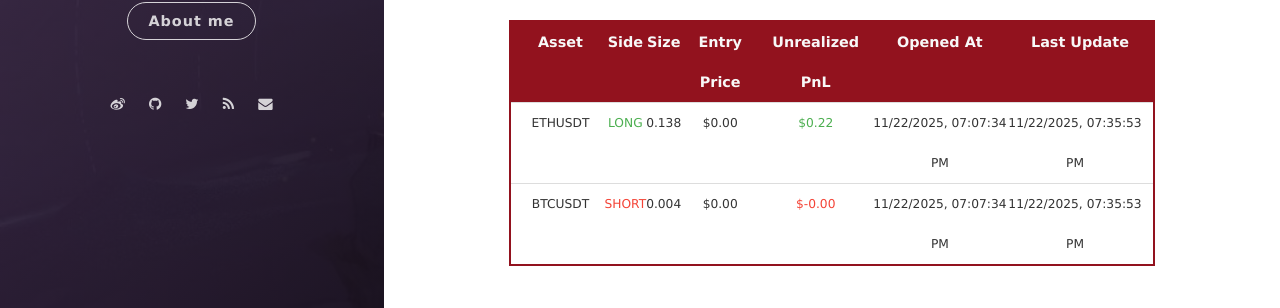
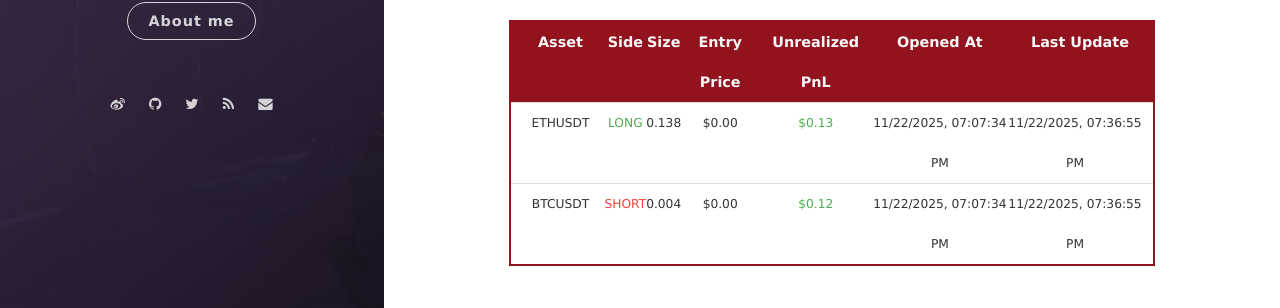
Before and after one commit to leeyegy/leeyegy.github.io, a Jekyll site: the page built from live-trading.html, in a window 1280 px wide and 945 px high. Shown: the part 579-887 px from the top of the window. Built offline with Jekyll 4.4.1, drawn with Linux system fonts in a browser that asks for light colours; nearby versions of some CDN libraries.

Commit message:
AccountMonitor: refresh positions 2025-11-23T03:36:55+08:00

```diff
--- a/assets/data/binance/positions.json
+++ b/assets/data/binance/positions.json
@@ -4,17 +4,17 @@
     "side": "LONG",
     "size": 0.138,
     "entryPrice": 0.0,
-    "unrealizedPnl": 0.21528,
+    "unrealizedPnl": 0.13260449,
     "openedAt": "2025-11-23T03:07:34+08:00",
-    "reportedAt": "2025-11-23T03:35:53+08:00"
+    "reportedAt": "2025-11-23T03:36:55+08:00"
   },
   {
     "symbol": "BTCUSDT",
     "side": "SHORT",
     "size": 0.004,
     "entryPrice": 0.0,
-    "unrealizedPnl": -0.002144,
+    "unrealizedPnl": 0.11638752,
     "openedAt": "2025-11-23T03:07:34+08:00",
-    "reportedAt": "2025-11-23T03:35:53+08:00"
+    "reportedAt": "2025-11-23T03:36:55+08:00"
   }
 ]
```
